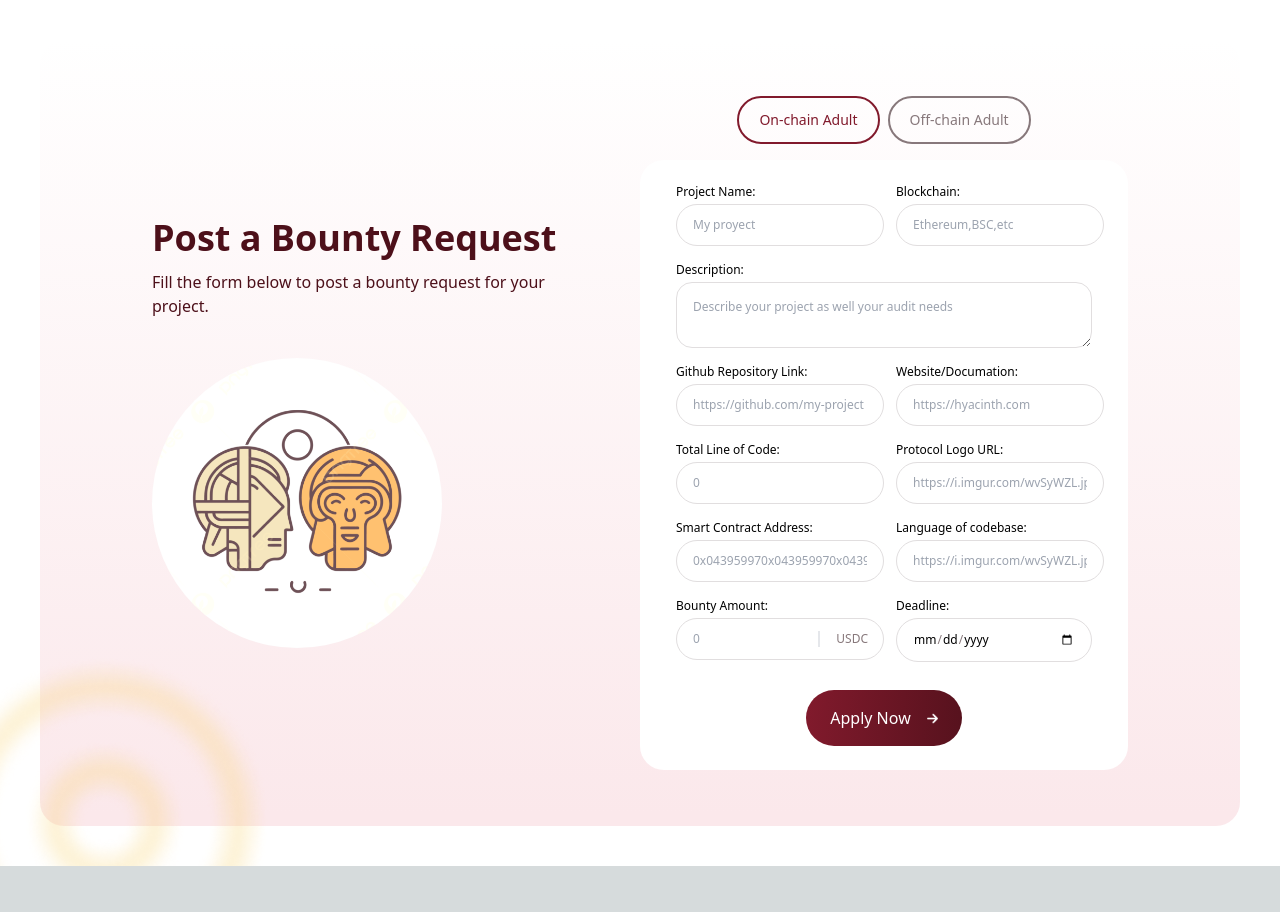
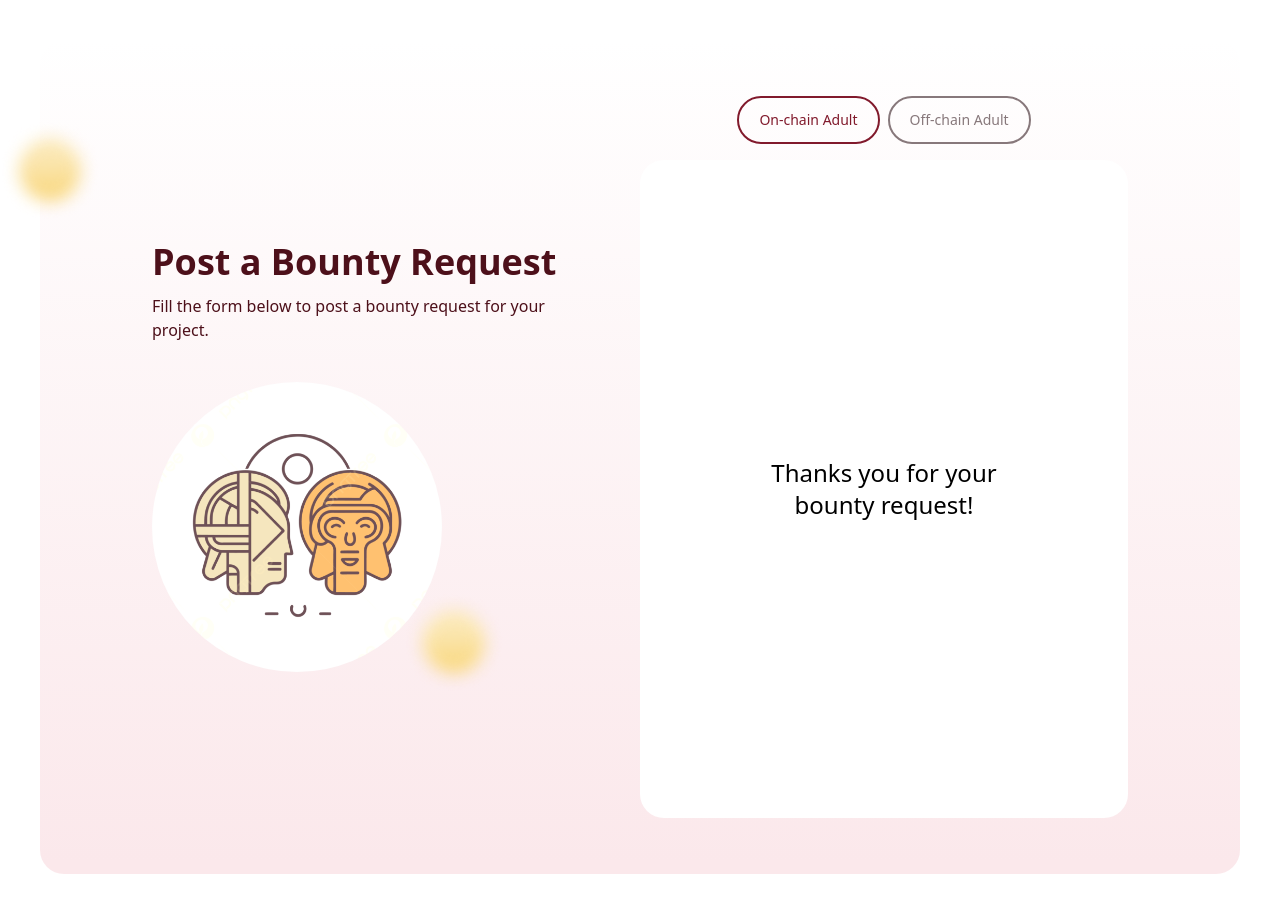
Before and after one commit to anthonellarua/dashboard-audit-solutions, a Next.js app: page /post-bounty/post-bounty in a window 1280 px wide. Both pictures are taken after a click on the button "Apply Now". Before the commit the page ends 866 px from the top, so only its background shows below. Built offline with nearby package versions, Linux system fonts and the light colour scheme.

Commit message:
post bounty thanks

```diff
--- a/pages/post-bounty/post-bounty.jsx
+++ b/pages/post-bounty/post-bounty.jsx
@@ -4,9 +4,14 @@ import { useState } from "react";
 
 export default function PostBounty() {
     const [activeTab, setActiveTab] = useState(1);
+    const [isApplied, setIsApplied] = useState(false);
 
     const handleTabClick = (tabNumber) => {
         setActiveTab(tabNumber);
+    };
+
+    const handleApplyNow = () => {
+        setIsApplied(true);
     };
 
     return (
@@ -17,9 +22,11 @@ export default function PostBounty() {
                         <div>
                             <h2>Post a Bounty Request</h2>
                             <p>Fill the form below to post a bounty request for your project.</p>
+                            <div>
                                 <Image width={290} height={290} src="/image.png" className={styles.postbountynowallet__titlesection__image}/>
+                                <Image width={100} height={100} src="/degrade-type2.png" className={styles.postbountynowallet__gradientimage}/>
                             </div>
-
+                        </div>
                     </div>
                     <div className={styles.postbountynowallet__tabsection}>
                         <div className={styles.postbountynowallet__tabs}>
@@ -37,129 +44,140 @@ export default function PostBounty() {
                             </div>
                         </div>
                         <div className={styles.postbountynowallet__tabcontent}>
-                            {activeTab === 1 ? (
+                        {isApplied ? (
+                                <div className={styles.postbountynowallet__thankmessage}>
+                                    <h3>Thanks you for your
+                                    bounty request!</h3>
+                                </div>
+                            ) : (
+                                activeTab === 1 ? (
                                     <>
                                         <div className={styles.postbountynowallet__doubleinput}>
                                             <div>
                                                 <span>Project Name:</span>
-                                            <input placeholder="My proyect"/>
+                                                <input placeholder="My project" />
                                             </div>
                                             <div>
                                                 <span>Blockchain:</span>
-                                            <input placeholder="Ethereum,BSC,etc"/>
+                                                <input placeholder="Ethereum,BSC,etc" />
                                             </div>
                                         </div>
                                         <div className={styles.postbountynowallet__description}>
                                             <span>Description:</span>
-                                        <textarea placeholder="Describe your project as well your audit needs"/>
+                                            <textarea placeholder="Describe your project as well your audit needs" />
                                         </div>
                                         <div className={styles.postbountynowallet__doubleinput}>
                                             <div>
                                                 <span>Github Repository Link:</span>
-                                            <input placeholder="https://github.com/my-project"/>
+                                                <input placeholder="https://github.com/my-project" />
                                             </div>
                                             <div>
-                                            <span>Website/Documation:</span>
-                                            <input placeholder="https://hyacinth.com"/>
+                                                <span>Website/Documentation:</span>
+                                                <input placeholder="https://hyacinth.com" />
                                             </div>
                                         </div>
                                         <div className={styles.postbountynowallet__doubleinput}>
                                             <div>
                                                 <span>Total Line of Code:</span>
-                                            <input placeholder="0"/>
+                                                <input placeholder="0" />
                                             </div>
                                             <div>
                                                 <span>Protocol Logo URL:</span>
-                                            <input placeholder="https://i.imgur.com/wvSyWZL.jpep"/>
+                                                <input placeholder="https://i.imgur.com/wvSyWZL.jpeg" />
                                             </div>
                                         </div>
                                         <div className={styles.postbountynowallet__doubleinput}>
                                             <div>
                                                 <span>Smart Contract Address:</span>
-                                            <input placeholder="0x043959970x043959970x0439....."/>
+                                                <input placeholder="0x043959970x043959970x0439....." />
                                             </div>
                                             <div>
                                                 <span>Language of codebase:</span>
-                                            <input placeholder="https://i.imgur.com/wvSyWZL.jpep"/>
+                                                <input placeholder="Solidity, Vyper, etc." />
                                             </div>
                                         </div>
                                         <div className={styles.postbountynowallet__doubleinput}>
                                             <div>
                                                 <span>Bounty Amount:</span>
                                                 <div className={styles.postbountynowallet__usdinput}>
-                                                <input placeholder="0"/>
+                                                    <input placeholder="0" />
                                                     <span>USDC</span>
                                                 </div>
-
                                             </div>
                                             <div>
                                                 <span>Deadline:</span>
-                                            <input type="date" placeholder=""/>
+                                                <input type="date" placeholder="" />
                                             </div>
                                         </div>
-                                    <button>Apply Now<Image width={11} height={10} src="/icons/arrow-right.png" /></button>
+                                        <button onClick={handleApplyNow}>
+                                            Apply Now
+                                            <Image width={11} height={10} src="/icons/arrow-right.png" />
+                                        </button>
                                     </>
                                 ) : (
                                     <>
                                         <div className={styles.postbountynowallet__project}>
                                             <span>Project Name:</span>
-                                        <input placeholder="My proyect"/>
+                                            <input placeholder="My project" />
                                         </div>
                                         <div className={styles.postbountynowallet__description}>
                                             <span>Description:</span>
-                                        <textarea placeholder="Describe your project as well your audit needs"/>
+                                            <textarea placeholder="Describe your project as well your audit needs" />
                                         </div>
                                         <div className={styles.postbountynowallet__doubleinput}>
                                             <div>
                                                 <span>Github Repository Link:</span>
-                                            <input placeholder="https://github.com/my-project"/>
+                                                <input placeholder="https://github.com/my-project" />
                                             </div>
                                             <div>
-                                            <span>Website/Documation:</span>
-                                            <input placeholder="https://hyacinth.com"/>
+                                                <span>Website/Documentation:</span>
+                                                <input placeholder="https://hyacinth.com" />
                                             </div>
                                         </div>
                                         <div className={styles.postbountynowallet__doubleinput}>
                                             <div>
                                                 <span>Total Line of Code:</span>
-                                            <input placeholder="0"/>
+                                                <input placeholder="0" />
                                             </div>
                                             <div>
                                                 <span>Protocol Logo URL:</span>
-                                            <input placeholder="https://i.imgur.com/wvSyWZL.jpep"/>
+                                                <input placeholder="https://i.imgur.com/wvSyWZL.jpeg" />
                                             </div>
                                         </div>
                                         <div className={styles.postbountynowallet__doubleinput}>
                                             <div>
                                                 <span>Smart Contract Address:</span>
-                                            <input placeholder="0x043959970x043959970x0439....."/>
+                                                <input placeholder="0x043959970x043959970x0439....." />
                                             </div>
                                             <div>
                                                 <span>Language of codebase:</span>
-                                            <input placeholder="https://i.imgur.com/wvSyWZL.jpep"/>
+                                                <input placeholder="Solidity, Vyper, etc." />
                                             </div>
                                         </div>
                                         <div className={styles.postbountynowallet__doubleinput}>
                                             <div>
                                                 <span>Bounty Amount:</span>
                                                 <div className={styles.postbountynowallet__usdinput}>
-                                                <input placeholder="0"/>
+                                                    <input placeholder="0" />
                                                     <span>USDC</span>
                                                 </div>
-
                                             </div>
                                             <div>
                                                 <span>Deadline:</span>
-                                            <input type="date" placeholder=""/>
+                                                <input type="date" placeholder="" />
                                             </div>
                                         </div>
-                                    <button>Apply Now<Image width={11} height={10} src="/icons/arrow-right.png" /></button>
+                                        <button onClick={handleApplyNow}>
+                                            Apply Now
+                                            <Image width={11} height={10} src="/icons/arrow-right.png" />
+                                        </button>
                                     </>
+                                )
                             )}
                         </div>
                     </div>
+                    <Image width={100} height={100} src="/degrade-type2.png" className={styles.postbountynowallet__gradientcontainer}/>
                 </div>
-                <Image width={330} height={330} src="/gradient-circle.png" className={styles.postbountynowallet__gradientgeneral}/>
             </div>
         </>
     );
--- a/pages/post-bounty/post-bounty.module.scss
+++ b/pages/post-bounty/post-bounty.module.scss
@@ -1,13 +1,13 @@
 .postbountynowallet{
-    @apply relative flex items-center justify-center p-10 overflow-hidden bg-white;
+    @apply flex items-center justify-center p-10 overflow-hidden bg-white;
     &__container{
-        @apply flex justify-between items-center max-w-[1350px] w-full rounded-3xl px-28 py-14 bg-gradient-1;
+        @apply relative flex justify-between items-center max-w-[1350px] w-full rounded-3xl px-28 py-14 bg-gradient-1;
 
     }
     &__titlesection{
         @apply w-1/2 flex flex-col items-start gap-10 text-primary_600_v2;
         div{
-            @apply flex flex-col max-w-md gap-3;
+            @apply relative flex flex-col max-w-md gap-3;
             h2{
                 @apply text-4xl font-black;
             }
@@ -91,10 +91,19 @@
         }
     }
 
+    &__thankmessage{
+        @apply relative w-full max-w-60 h-[610px] flex items-center justify-center text-2xl text-center;
+    }
+
     &__image{
         @apply rounded-3xl;
     }
-    &__gradientgeneral{
-        @apply absolute left-[-60px] bottom-[-120px];
+
+    &__gradientimage{
+        @apply absolute right-24 bottom-[-20px];
+    }
+
+    &__gradientcontainer{
+        @apply absolute left-[-40px] top-20;
     }
 }
```
Lines whose indentation alone changed are shown as unchanged.
